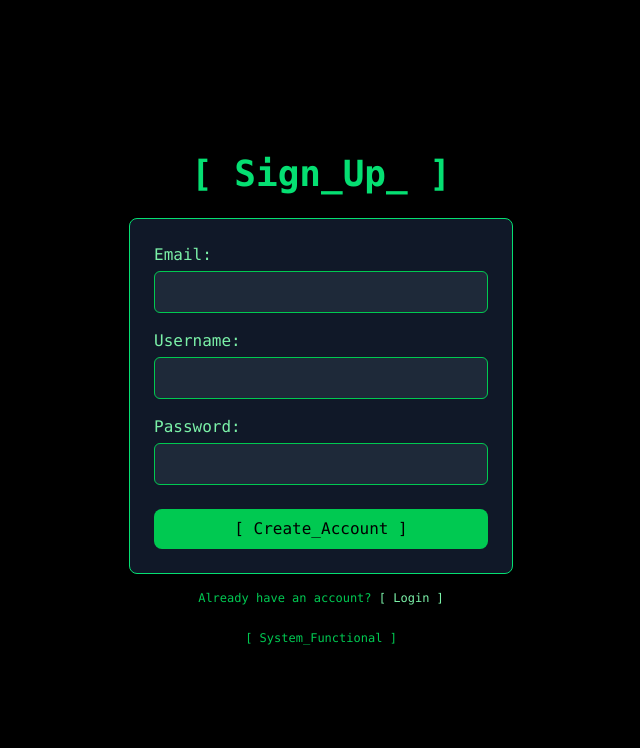
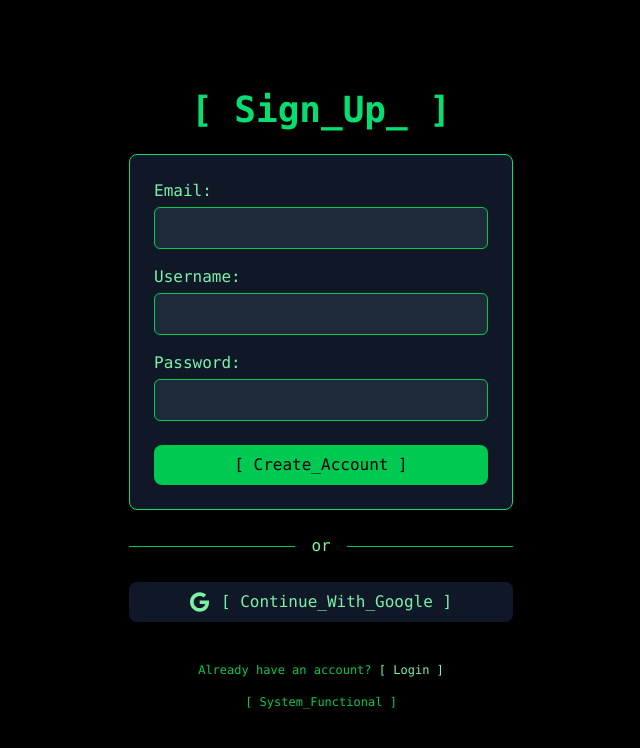
Before and after one commit to hengtseChou/TermiPics, a React (Vite) app in the folder client/: page /signup in a window 1280 px wide. Shown: the top 748 px of the page, without its empty margins (319-959 px from the left). Built offline with nearby package versions, Linux system fonts and the light colour scheme.

Commit message:
env: remove @react-oauth/google, add fontawesome

```diff
--- a/client/package.json
+++ b/client/package.json
@@ -10,7 +10,11 @@
     "preview": "vite preview"
   },
   "dependencies": {
-    "@react-oauth/google": "^0.12.1",
+    "@fortawesome/fontawesome-svg-core": "^6.7.2",
+    "@fortawesome/free-brands-svg-icons": "^6.7.2",
+    "@fortawesome/free-regular-svg-icons": "^6.7.2",
+    "@fortawesome/free-solid-svg-icons": "^6.7.2",
+    "@fortawesome/react-fontawesome": "^0.2.2",
     "@tailwindcss/vite": "^4.0.4",
     "formik": "^2.4.6",
     "react": "^19.0.0",
--- a/client/src/App.jsx
+++ b/client/src/App.jsx
@@ -1,13 +1,16 @@
 import { BrowserRouter as Router, Routes, Route } from "react-router-dom";
-import { GoogleOAuthProvider } from "@react-oauth/google";
+import { library } from "@fortawesome/fontawesome-svg-core";
+import { faGoogle } from "@fortawesome/free-brands-svg-icons";
+
 import Home from "./pages/Home";
 import Signup from "./pages/Signup";
 import Login from "./pages/Login";
 import Dashboard from "./pages/Dashboard";
 
+library.add(faGoogle);
+
 function App() {
   return (
-    <GoogleOAuthProvider clientId="637463043889-genc9c68s0fhsk0457hr9d0q8lccgg24.apps.googleusercontent.com">
     <Router>
       <div className="min-h-screen flex items-center justify-center bg-black text-green-400 font-mono">
         <Routes>
@@ -18,7 +21,6 @@ function App() {
         </Routes>
       </div>
     </Router>
-    </GoogleOAuthProvider>
   );
 }
 
--- a/client/src/pages/Signup.jsx
+++ b/client/src/pages/Signup.jsx
@@ -1,6 +1,7 @@
 import { useState, useEffect } from "react";
 import { Formik, Field, Form, ErrorMessage } from "formik";
 import { useNavigate } from "react-router-dom";
+import { FontAwesomeIcon } from "@fortawesome/react-fontawesome";
 import * as Yup from "yup";
 
 const Signup = () => {
@@ -124,6 +125,19 @@ const Signup = () => {
         )}
       </Formik>
 
+      <div className="flex items-center my-6 w-full">
+        <div className="flex-grow h-px bg-green-500"></div>
+        <span className="mx-4 text-green-300">or</span>
+        <div className="flex-grow h-px bg-green-500"></div>
+      </div>
+
+      <a href="/continue-with-google" className="w-full mb-6">
+        <button className="w-full py-2 bg-gray-900 text-green-300 rounded-lg hover:bg-gray-800 transition flex items-center justify-center space-x-3">
+          <FontAwesomeIcon icon={["fab", "google"]} className="text-xl" />
+          <span>[ Continue_With_Google ]</span>
+        </button>
+      </a>
+
       <p className="mt-4 text-xs text-green-500">
         Already have an account?{" "}
         <a href="/login" className="text-green-300 hover:underline">
@@ -131,7 +145,7 @@ const Signup = () => {
         </a>
       </p>
 
-      <p className="mt-6 text-xs text-green-500">[ System_Functional ]</p>
+      <p className="mt-4 text-xs text-green-500">[ System_Functional ]</p>
     </div>
   );
 };
```
Also changed, not shown: 1 other file (tests, documents, lock files or other folders). Lines whose indentation alone changed are shown as unchanged.
